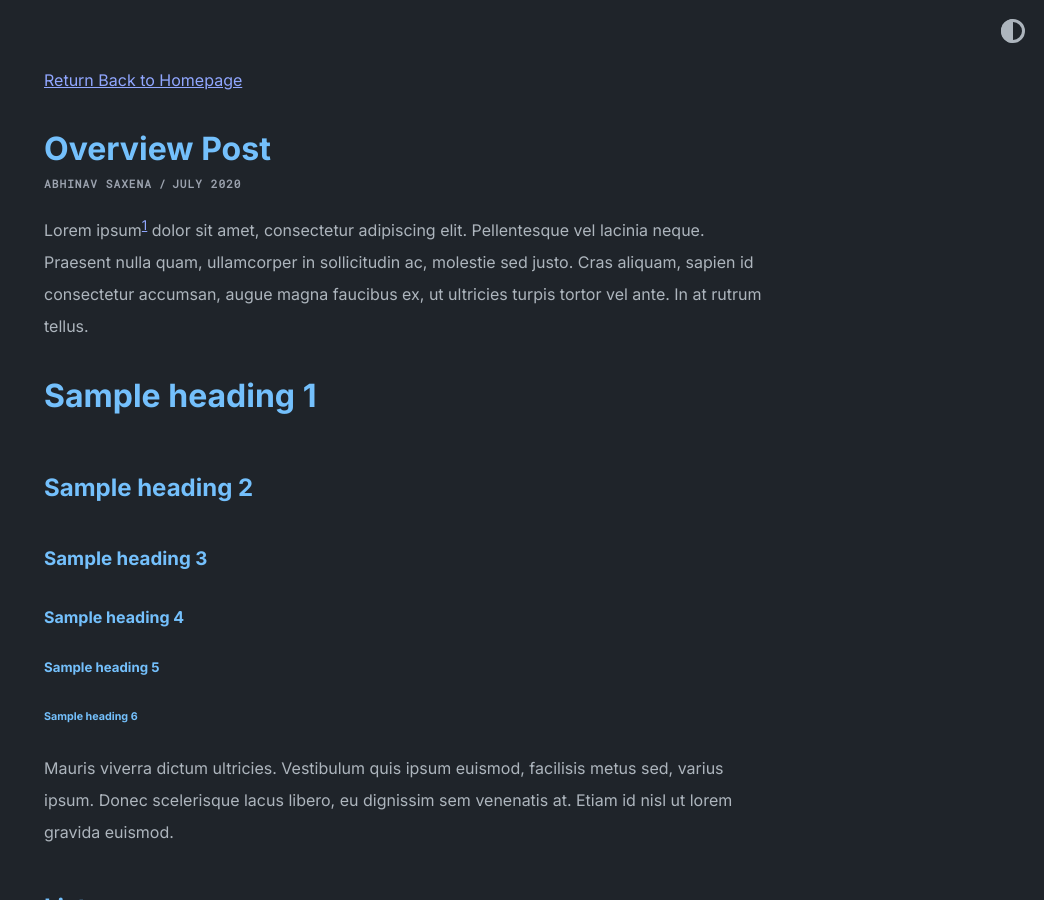
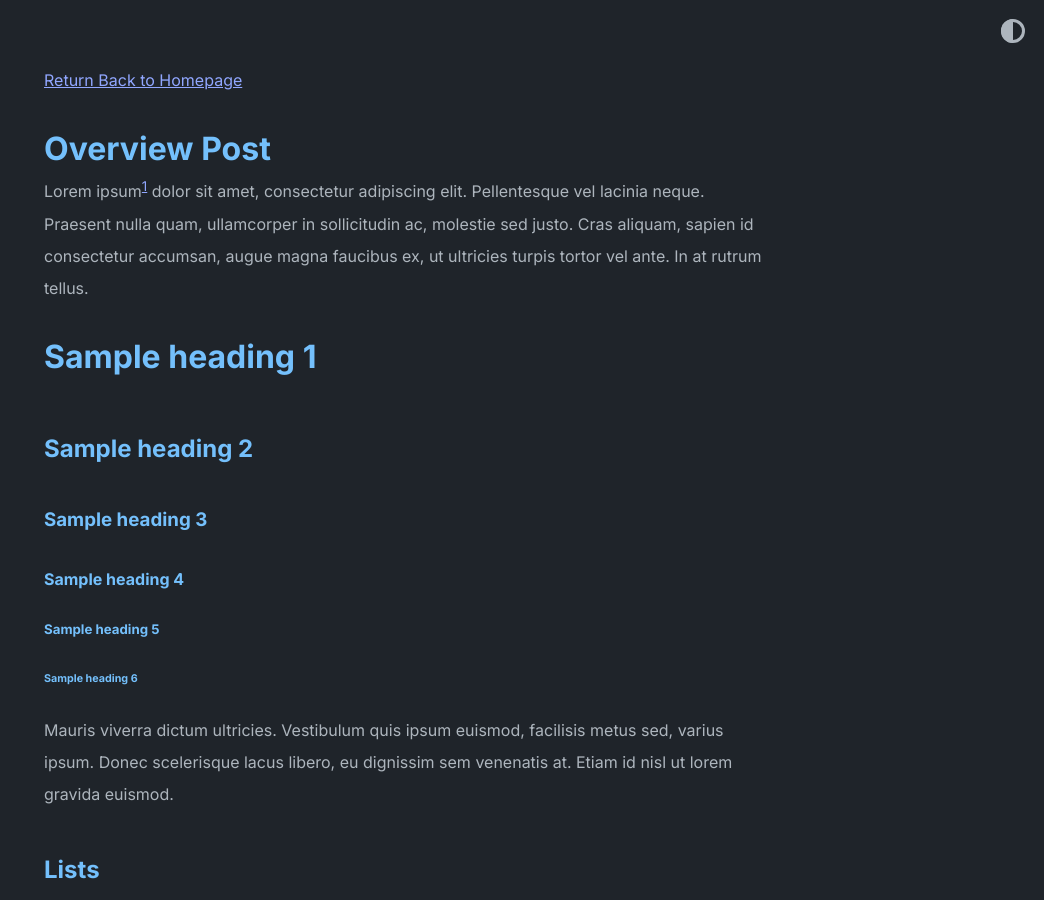
Before and after one commit to toastie-Sib/toastie-Sib.github.io, a Jekyll site: the page built from _posts/2020-07-07-overview-post.md, in a window 1280 px wide and 900 px high. Shown: the whole window, without its empty margins (236-1280 px from the left). Built offline with Jekyll 4.4.1, drawn with Linux system fonts in a browser that asks for light colours; part of the change alters nothing that is shown.

Commit message:
Does tihs break?

```diff
--- a/_layouts/post.html
+++ b/_layouts/post.html
@@ -4,5 +4,4 @@ layout: default
 
 <a href="{{ "/" | relative_url }}">{{ site.theme_config.back_home_text }}</a>
 <h1 class="post-title">{{ page.title }}</h1>
-{% include date_and_social_share.html %}
 {{ content }}
```
